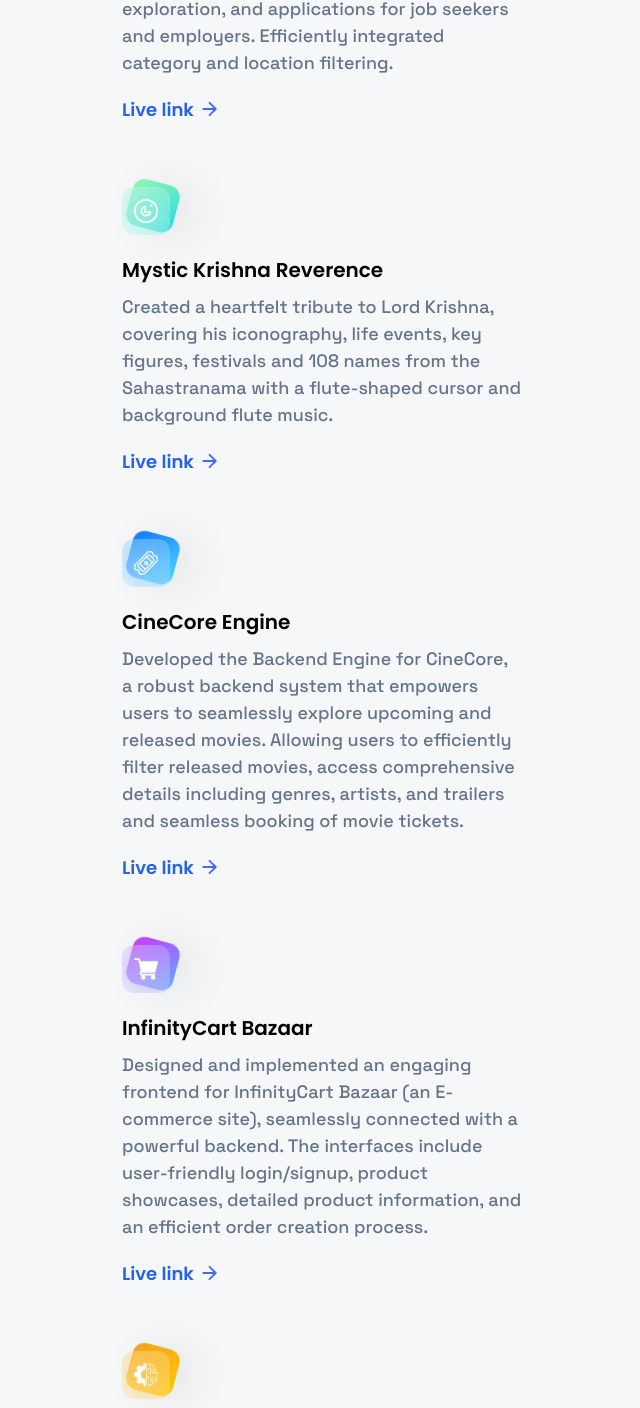
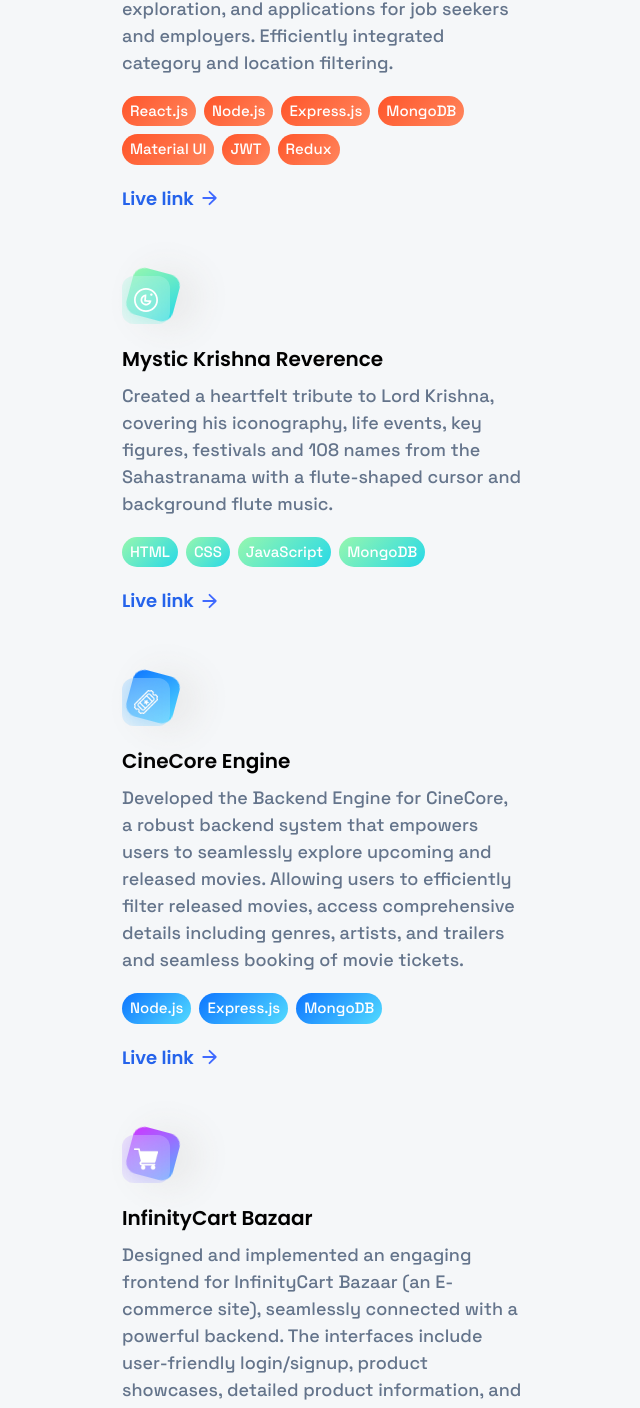
Before and after one commit to narendrawadhwa/narendrawadhwa.github.io, a React (Vite) app: page /3D_Portfolio_App/projects in a window 1280 px wide. Shown: the part 618-2026 px from the top of the page, without its empty margins (102-742 px from the left). Built offline with nearby package versions, Linux system fonts and the light colour scheme; no server answers.

Commit message:
added skills in projects

```diff
--- a/src/constants/index.js
+++ b/src/constants/index.js
@@ -173,13 +173,15 @@ export const projects = [
         iconUrl: jobportal,
         theme: 'btn-back-red',
         name: 'HireSync Central',
+        skills: ["React.js", "Node.js", "Express.js", "MongoDB", "Material UI", "JWT", "Redux"],
         description: 'Engineered a robust HireSync Central (a Full Stack Job Portal) with seamless user interfaces for registration, login, job exploration, and applications for job seekers and employers. Efficiently integrated category and location filtering.',
         link: 'https://github.com/narendrawadhwa/CodSoft/tree/main/job-board',
-    },
+      },
     {
         iconUrl: threads,
         theme: 'btn-back-green',
         name: 'Mystic Krishna Reverence',
+        skills: ["HTML", "CSS", "JavaScript", "MongoDB"],
         description: 'Created a heartfelt tribute to Lord Krishna, covering his iconography, life events, key figures, festivals and 108 names from the Sahastranama with a flute-shaped cursor and background flute music.',
         link: 'https://github.com/narendrawadhwa/CodSoft/tree/main/tribute-page'
     },
@@ -187,6 +189,7 @@ export const projects = [
         iconUrl: movieticket,
         theme: 'btn-back-blue',
         name: 'CineCore Engine',
+        skills: ["Node.js", "Express.js", "MongoDB"],
         description: 'Developed the Backend Engine for CineCore, a robust backend system that empowers users to seamlessly explore upcoming and released movies. Allowing users to efficiently filter released movies, access comprehensive details including genres, artists, and trailers and seamless booking of movie tickets.',
         link: 'https://github.com/narendrawadhwa/backend-project',
     },
@@ -194,6 +197,7 @@ export const projects = [
         iconUrl: eshop,
         theme: 'btn-back-pink',
         name: 'InfinityCart Bazaar',
+        skills: ["React.js", "Material UI"],
         description: 'Designed and implemented an engaging frontend for InfinityCart Bazaar (an E-commerce site), seamlessly connected with a powerful backend. The interfaces include user-friendly login/signup, product showcases, detailed product information, and an efficient order creation process. ',
         link: 'https://github.com/narendrawadhwa/eshop-project',
     },
@@ -201,6 +205,7 @@ export const projects = [
         iconUrl: summiz,
         theme: 'btn-back-yellow',
         name: 'InkVoyage',
+        skills: ["HTML", "CSS"],
         description: 'Crafted an engaging blog project with a user-friendly homepage, create blog, edit blog, and blogs page. The platform includes interactive features for commenting and liking, enhancing the overall user experience.',
         link: 'https://github.com/narendrawadhwa/upgradproject',
     }
--- a/src/index.css
+++ b/src/index.css
@@ -163,31 +163,31 @@ body:has(.card[data-color="green"]:hover) {
   box-shadow: 16px 0 40px #e4e4e4;
 }
 
-.block-container .btn-back-red {
+ .btn-back-red {
   background: linear-gradient(135deg, #ff4b1f -20%, #ff9068 120%);
 }
 
-.block-container .btn-back-green {
+ .btn-back-green {
   background: linear-gradient(135deg, #adfda2 -20%, #11d3f3 120%);
 }
 
-.block-container .btn-back-yellow {
+ .btn-back-yellow {
   background: linear-gradient(135deg, #f7971e -20%, #ffd200 120%);
 }
 
-.block-container .btn-back-blue {
+ .btn-back-blue {
   background: linear-gradient(135deg, #0061ff -20%, #60efff 120%);
 }
 
-.block-container .btn-back-orange {
+ .btn-back-orange {
   background: linear-gradient(135deg, #ff0f7b -20%, #f89b29 120%);
 }
 
-.block-container .btn-back-pink {
+ .btn-back-pink {
   background: linear-gradient(135deg, #e81cff -20%, #40c9ff 120%);
 }
 
-.block-container .btn-back-black {
+ .btn-back-black {
   background: linear-gradient(135deg, #0a1647 -20%, #e4e7e4 120%);
 }
 
--- a/src/pages/Projects.jsx
+++ b/src/pages/Projects.jsx
@@ -52,6 +52,16 @@ const Projects = () => {
                   <p className="mt-2 text-slate-500 sm:text-[18px] text-[16px]">
                     {project.description}
                   </p>
+                  <div className="mt-5 flex flex-wrap gap-2">
+          {project.skills.map((skill, index) => (
+            <div
+              key={index}
+              className={`text-white text-[15px] rounded-full py-1 px-2 ${project.theme}`}
+              >
+              {skill}
+            </div>
+          ))}
+        </div>
                   <div className="mt-5 flex items-center gap-2 font-poppins link">
                     <Link
                       to={project.link}
```
